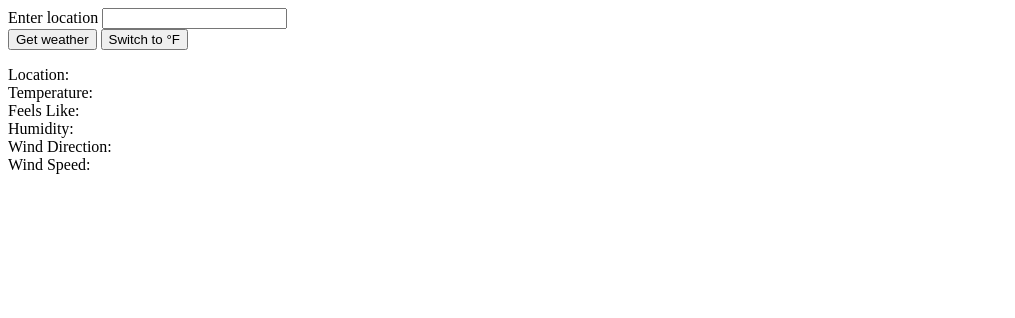
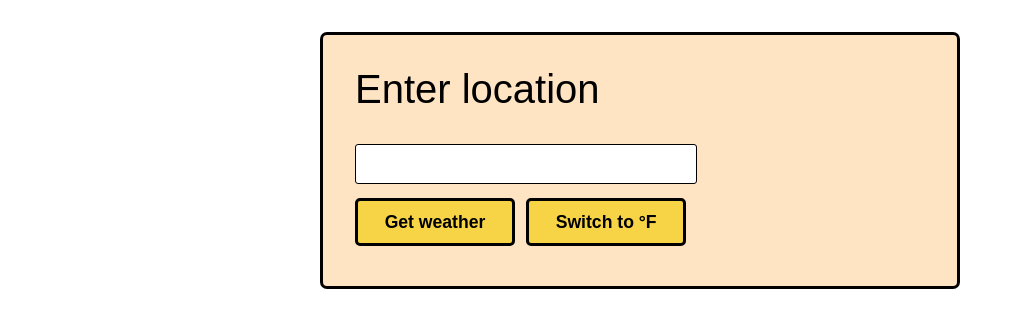
Before and after one commit to Aniket356/weather-app, a website: page src/index.html in a window 1280 px wide. Shown: the top 318 px of the page, without its empty margins (0-1015 px from the left). Drawn offline with Linux system fonts and the light colour scheme.

Commit message:
add styling

```diff
--- a/src/assets/style.css
+++ b/src/assets/style.css
@@ -0,0 +1,89 @@
+* {
+    margin: 0;
+    padding: 0;
+    box-sizing: border-box;
+    font-family: Arial, Helvetica, sans-serif;
+}
+
+body {
+    height: 100vh;
+    width: 50vw;
+    margin: 0 auto;
+}
+
+form {
+    border: 3px solid black;
+    background-color: bisque;
+    border-radius: 7px;
+    font-size: 2.5rem;
+    padding: 2rem;
+    margin: 2rem 0;
+    min-width: 417px;
+}
+
+form > div.field {
+    display: flex;
+    align-items: center;
+    gap: 2rem;
+    flex-wrap: wrap;
+}
+
+input {
+    appearance: none;
+    height: 2.5rem;
+    flex-basis: 60%;
+    border: 1px solid black;
+    border-radius: 3px;
+    font-size: 1.5rem;
+    padding: 0 0.7rem;
+}
+
+button {
+    font-size: 1.1rem;
+    height: 3rem;
+    width: 10rem;
+    padding: 0.7rem;
+    cursor: pointer;
+    font-weight: bold;
+    background-color: rgb(247, 212, 70);
+    border: 3px solid black;
+    border-radius: 5px;
+}
+
+button:active {
+    transform: scale(0.95);
+}
+
+div.buttons {
+    margin: 0.5rem auto;
+}
+
+p#error {
+    font-size: 1.5rem;
+}
+
+div.weather {
+    background-color: rgb(251, 185, 162);
+    padding: 2rem;
+    font-size: 2.7rem;
+    width: 100%;
+    border: 3px solid black;
+    border-radius: 7px;
+    min-width: 417px;
+}
+
+span#location {
+    display: block;
+    margin-bottom: 1rem;
+    text-align: center;
+    font-weight: bold;
+    text-transform: uppercase;
+}
+
+div.info {
+    margin-bottom: 1rem;
+}
+
+div.info > :first-child {
+    font-weight: bold;
+}
--- a/src/index.html
+++ b/src/index.html
@@ -8,25 +8,25 @@
     </head>
     <body>
         <form action="">
-            <div>
+            <div class="field">
                 <label for="location">Enter location</label>
                 <input
                     type="text"
                     name="locaton"
                     id="location-input"
                     autocomplete="off"
+                    requried
                 />
             </div>
-            <button type="submit">Get weather</button>
-            <button id="switch_units" type="button">Switch to °F</button>
+            <div class="buttons">
+                <button type="submit">Get weather</button>
+                <button id="switch_units" type="button">Switch to °F</button>
+            </div>
             <p id="error"></p>
         </form>
 
         <div class="weather">
-            <div class="info">
-                <span>Location: </span>
-                <span id="location"></span>
-            </div>
+            <span id="location"></span>
             <div class="info">
                 <span>Temperature: </span>
                 <span id="temperature"></span>
```
Also changed, not shown: src/index.js (+7 -4 lines).
